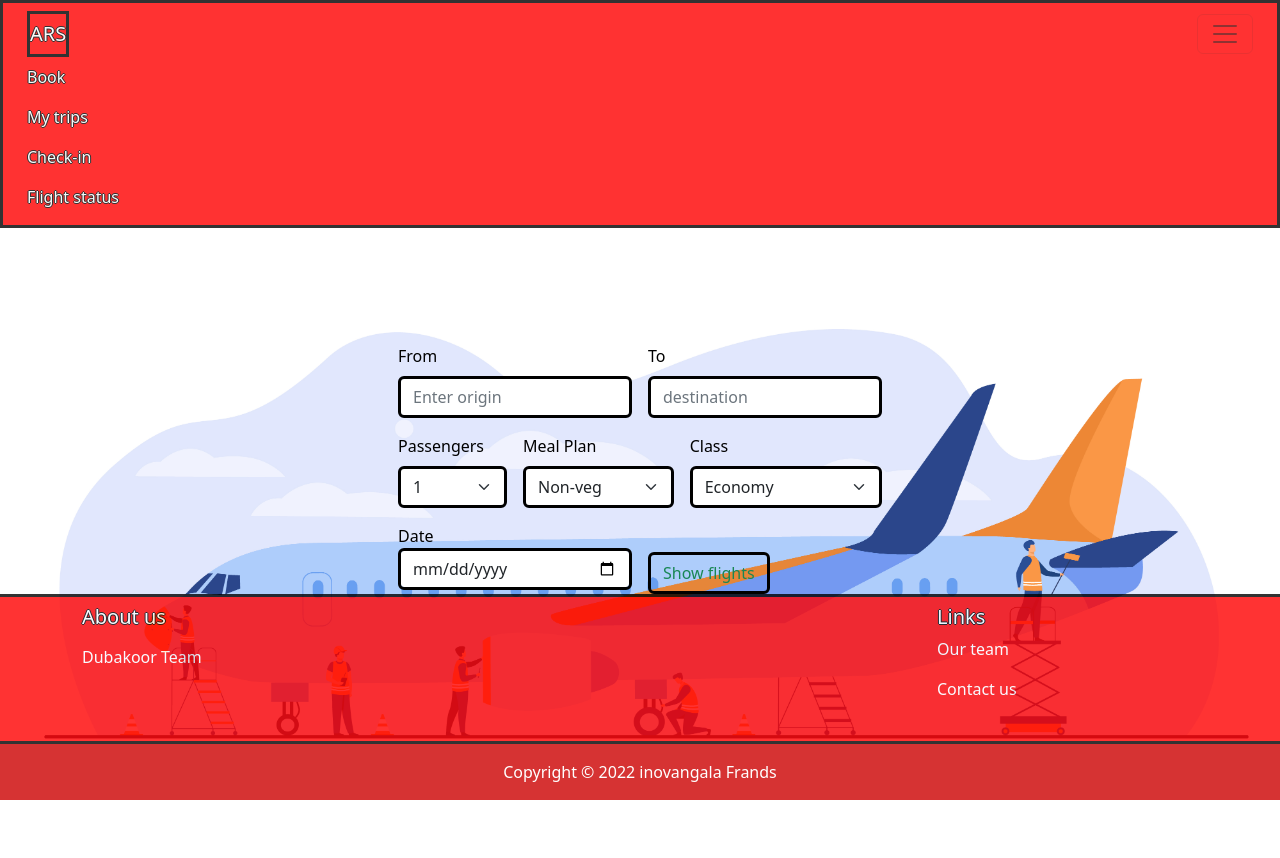
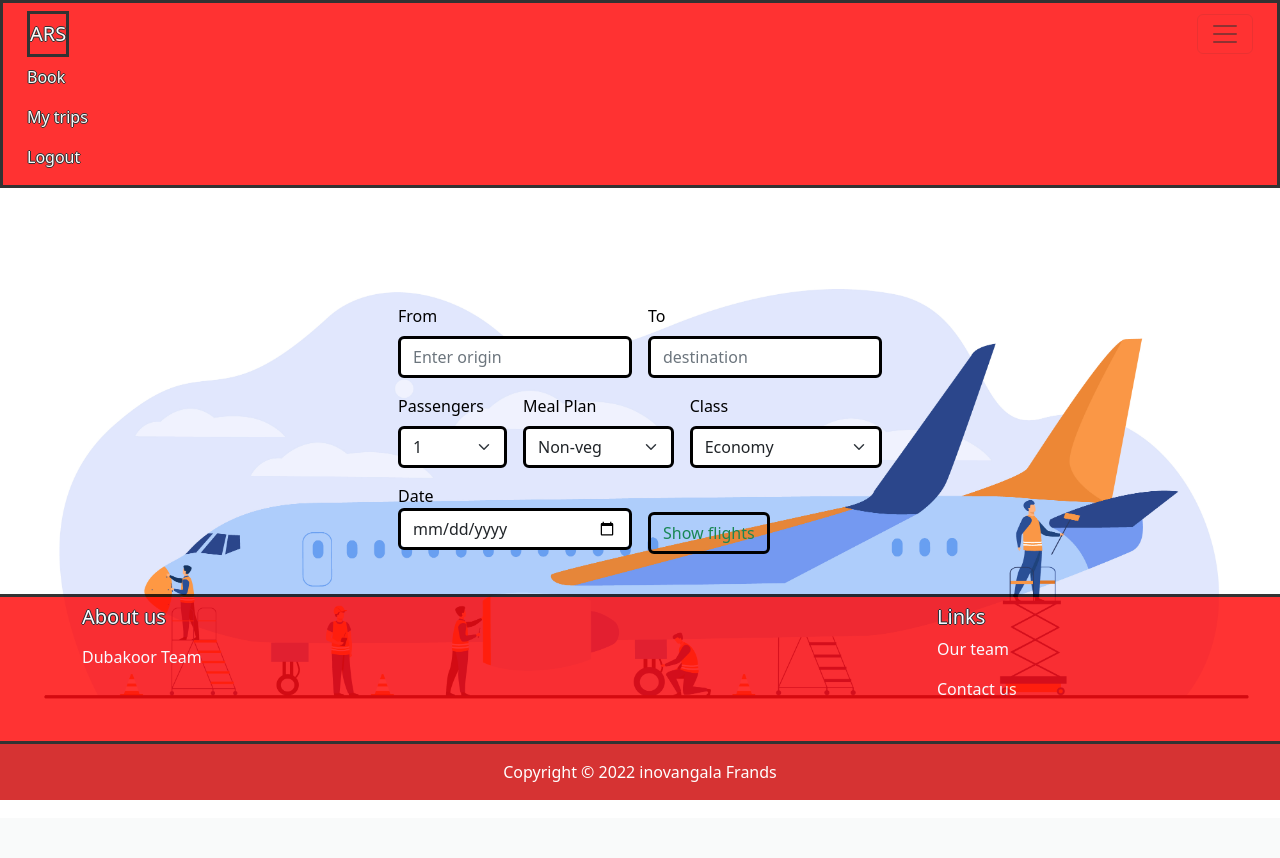
Before and after one commit to thuyavan00/airline-reservation-system, a Flask app: page /land in a window 1280 px wide, after a click that opens the changed part. After the commit the page ends 800 px from the top, so only its background shows below. Run offline with Flask 2, Linux system fonts and the light colour scheme.

Commit message:
mainpage changes

```diff
--- a/templates/main.html
+++ b/templates/main.html
@@ -23,16 +23,13 @@
                   <div class="collapse navbar-collapse" id="navbarNav">
                     <ul class="navbar-nav tbod">
                       <li class="nav-item">
-                        <a class="nav-link text-light" href="#">Book</a>
+                        <a class="nav-link text-light" href="{{ url_for('land') }}">Book</a>
                       </li>
                       <li class="nav-item">
-                        <a class="nav-link text-light" href="#">My trips</a>
+                        <a class="nav-link text-light" href="{{ url_for('history') }}">My trips</a>
                       </li>
                       <li class="nav-item">
-                        <a class="nav-link text-light" href="#">Check-in</a>
-                      </li>
-                      <li class="nav-item">
-                        <a class="nav-link text-light" href="#">Flight status</a>
+                        <a class="nav-link text-light" href="{{ url_for('logout') }}">Logout</a>
                       </li>
                     </ul>
                   </div>
@@ -132,5 +129,13 @@
       Copyright &copy; 2022 inovangala Frands
     </div>
   </footer>
+
+  {% if msg %}
+  <script>
+    var messages = "{{ msg }}";
+    alert(messages);
+  </script>
+{% endif %}
+
 </body>
 </html>
```
